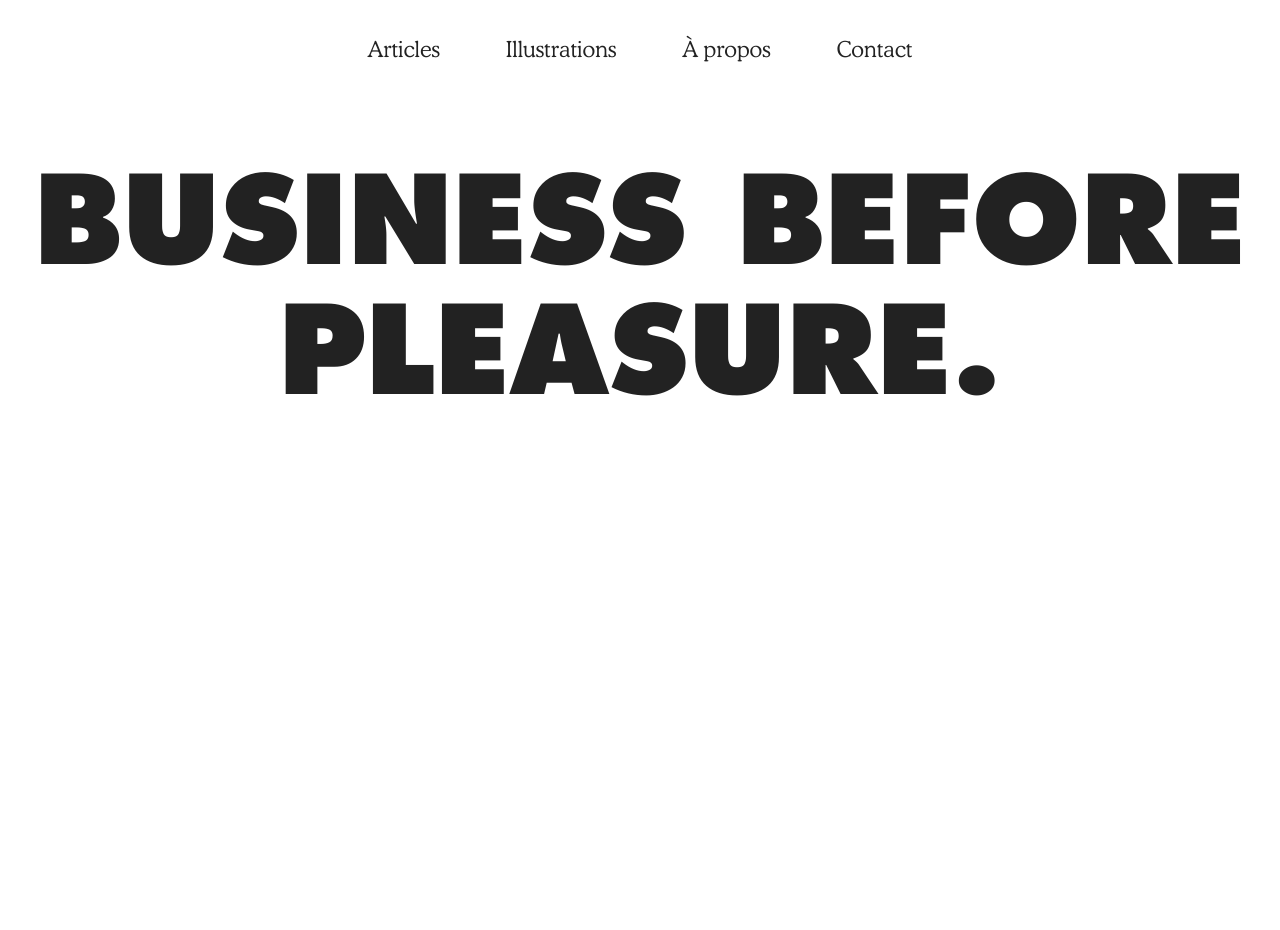
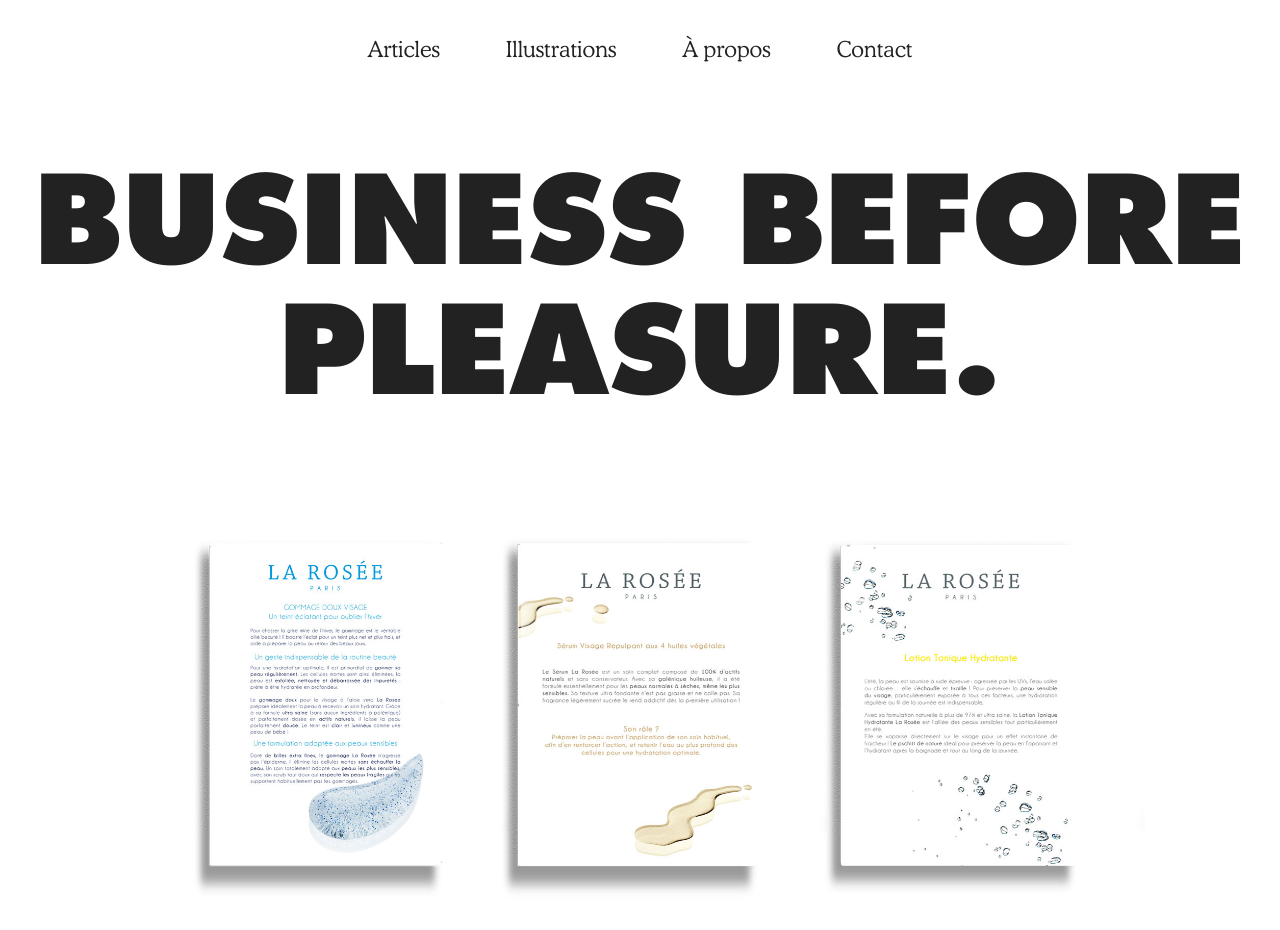
Before and after one commit to yulek-emc/website, a Jekyll site: the page built from _articles/business-before-pleasure.md, in a window 1280 px wide and 1008 px high. Shown: the top 930 px of the window. Built offline with Jekyll 4.4.1, drawn with Linux system fonts in a browser that asks for light colours; a script that is not in the unit is left out.

Commit message:
Update Articles “business-before-pleasure”

```diff
--- a/_articles/business-before-pleasure.md
+++ b/_articles/business-before-pleasure.md
@@ -3,4 +3,5 @@ layout: article
 title: Business before pleasure.
 date: 2019-02-01T09:40:33.203Z
 cover-image: /assets/uploads/projetprocouv.jpg
+article-content: '![](/assets/uploads/tryptiquerose.jpg)'
 ---
```
